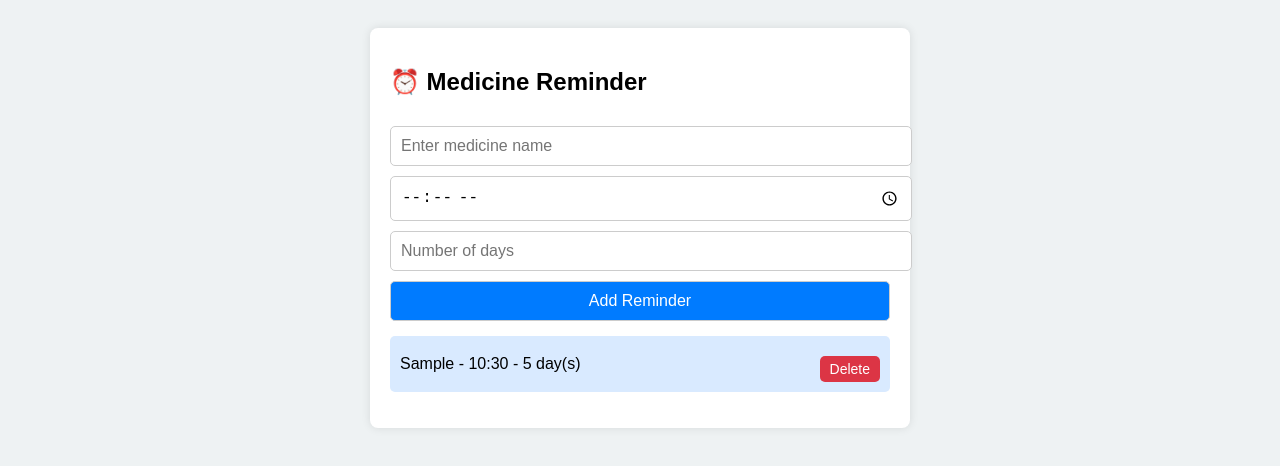
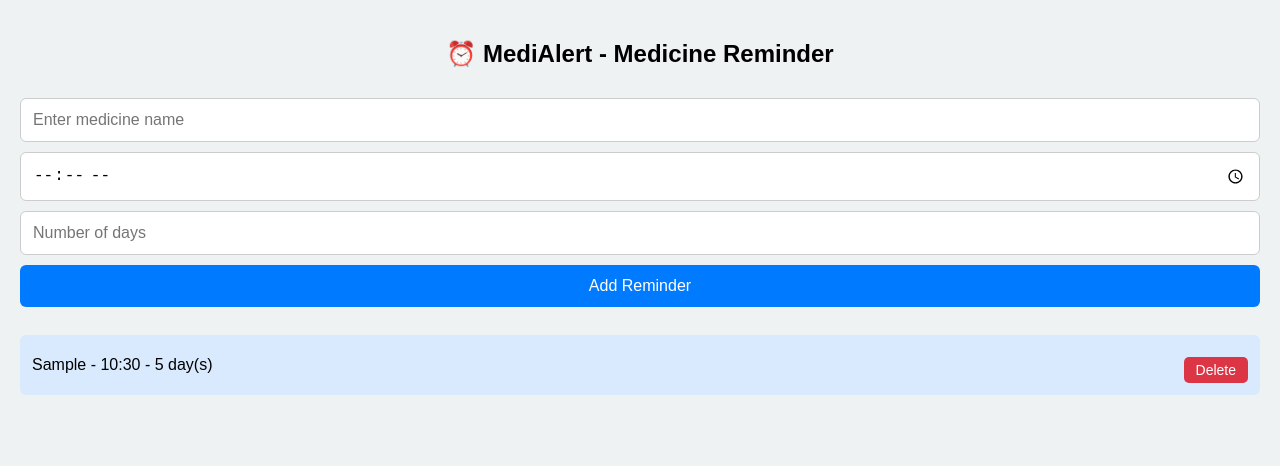
Before and after one commit to LaxmiJalikatti/MediNote, a plain HTML site: page index.html in a window 1280 px wide. Both pictures are taken after typing "Sample", "10:30", "5" into the empty fields and a click on the button "Add Reminder". Drawn offline with Linux system fonts and the light colour scheme.

Commit message:
Updated medicine reminder: full-screen layout, N-day alerts, voice alert

```diff
--- a/index.html
+++ b/index.html
@@ -3,56 +3,81 @@
 <head>
 <meta charset="UTF-8">
 <meta name="viewport" content="width=device-width, initial-scale=1.0">
-<title>Medicine Reminder</title>
+<title>MediAlert - Full Screen Medicine Reminder</title>
 
 <style>
-    body {
+/* Full-screen setup */
+html, body {
+    margin: 0;
+    padding: 0;
+    height: 100%;
+    width: 100%;
     font-family: Arial, sans-serif;
     background: #eef2f3;
+}
+
+/* Container fills entire screen */
+.container {
+    width: 100%;
+    height: 100%;
+    background: #eef2f3;
+    display: flex;
+    flex-direction: column;
     padding: 20px;
+    box-sizing: border-box;
 }
-    .container {
-        max-width: 500px;
-        margin: auto;
-        background: white;
-        padding: 20px;
-        border-radius: 8px;
-        box-shadow: 0 0 10px rgba(0,0,0,0.1);
+
+/* Header */
+h2 {
+    text-align: center;
+    margin-bottom: 20px;
 }
+
+/* Inputs and buttons */
 input, button {
     width: 100%;
-        padding: 10px;
+    padding: 12px;
     margin-top: 10px;
-        border-radius: 5px;
+    border-radius: 6px;
     border: 1px solid #ccc;
     font-size: 16px;
+    box-sizing: border-box;
 }
+
 button {
     background: #007bff;
     color: white;
     cursor: pointer;
+    border: none;
 }
+
 button:hover {
     background: #0056b3;
 }
+
+/* Reminder list */
 ul {
-        margin-top: 15px;
+    margin-top: 20px;
     padding: 0;
+    flex-grow: 1;
+    overflow-y: auto;
 }
+
 li {
     list-style: none;
     background: #d9eaff;
-        padding: 10px;
-        border-radius: 5px;
-        margin-top: 5px;
+    padding: 12px;
+    border-radius: 6px;
+    margin-top: 8px;
     font-size: 16px;
     display: flex;
     justify-content: space-between;
     align-items: center;
 }
+
 li button {
     width: auto;
-        padding: 5px 10px;
+    padding: 5px 12px;
     background: #dc3545;
     border: none;
     color: white;
@@ -60,16 +85,16 @@
     border-radius: 5px;
     font-size: 14px;
 }
+
 li button:hover {
     background: #a71d2a;
 }
 </style>
-
 </head>
 <body>
 
 <div class="container">
-    <h2>⏰ Medicine Reminder</h2>
+    <h2>⏰ MediAlert - Medicine Reminder</h2>
 
     <input type="text" id="medicine" placeholder="Enter medicine name">
     <input type="time" id="time">
@@ -105,7 +130,7 @@ function addReminder() {
     reminders.push({
         medicine: medicine,
         time: time,
-        startDate: new Date().toISOString().split('T')[0], // YYYY-MM-DD
+        startDate: new Date().toISOString().split('T')[0],
         repeatDays: days,
         triggeredDates: []
     });
@@ -150,6 +175,16 @@ function triggerAlert(medicine) {
     document.getElementById("alertSound").play();
 
     let speak = new SpeechSynthesisUtterance("It's time to take " + medicine);
+    speak.volume = 1;   // 0 to 1
+    speak.rate = 1;     // normal speed
+    speak.pitch = 1.2;  // slightly higher pitch for clarity
+
+    // Pick a clear English voice if available
+    let voices = speechSynthesis.getVoices();
+    if (voices.length > 0) {
+        speak.voice = voices.find(v => v.lang.startsWith("en")) || voices[0];
+    }
+
     speechSynthesis.speak(speak);
 }
 
@@ -159,19 +194,18 @@ setInterval(() => {
     let currentTime =
         now.getHours().toString().padStart(2, '0') + ":" +
         now.getMinutes().toString().padStart(2, '0');
-    let today = now.toISOString().split('T')[0]; // YYYY-MM-DD
+    let today = now.toISOString().split('T')[0];
 
     reminders.forEach(r => {
         let start = new Date(r.startDate);
         let end = new Date(start);
         end.setDate(end.getDate() + r.repeatDays - 1);
 
-        // Trigger if today is within range and not already triggered today
         if (r.time === currentTime &&
             today >= r.startDate && today <= end.toISOString().split('T')[0] &&
             !r.triggeredDates.includes(today)) {
 
-            r.triggeredDates.push(today); // mark today's alert done
+            r.triggeredDates.push(today);
             triggerAlert(r.medicine);
             saveReminders();
         }
```
Lines whose indentation alone changed are shown as unchanged.
